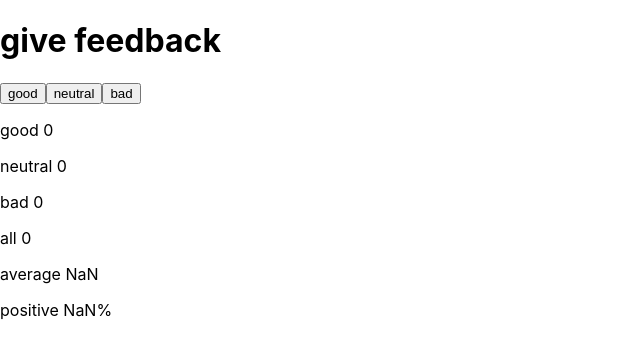
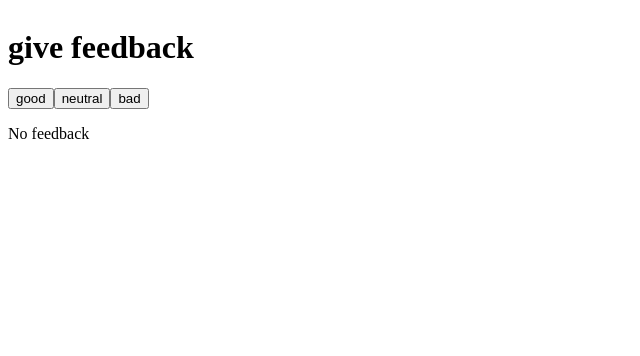
Before and after one commit to khodijah0498/fullstackopen_part1, a React (Create React App) app in the folder unicafe/: page / in a window 1280 px wide. Shown: the top 356 px of the page, without its empty margins (0-640 px from the left). Built offline with nearby package versions, Linux system fonts and the light colour scheme.

Commit message:
1.9: unicafe step4

```diff
--- a/unicafe/src/App.js
+++ b/unicafe/src/App.js
@@ -18,12 +18,14 @@ const App = () => {
   };
 
   return (
-    <div>
+    <div className="container">
       <h1>give feedback</h1>
+      <div>
       <button onClick={addGood}>good</button>
       <button onClick={addNeutral}>neutral</button>
       <button onClick={addBad}>bad</button>
-      <Statistics good = {good} neutral ={neutral} bad = {bad} sum ={sum} average ={average} positive ={positive}/>
+      </div>
+      {sum ? <Statistics good = {good} neutral ={neutral} bad = {bad} sum ={sum} average ={average} positive ={positive}/> : "No feedback"}
           </div>
   );
 };
--- a/unicafe/src/index.css
+++ b/unicafe/src/index.css
@@ -1,13 +1,7 @@
-body {
-  margin: 0;
-  font-family: -apple-system, BlinkMacSystemFont, 'Segoe UI', 'Roboto', 'Oxygen',
-    'Ubuntu', 'Cantarell', 'Fira Sans', 'Droid Sans', 'Helvetica Neue',
-    sans-serif;
-  -webkit-font-smoothing: antialiased;
-  -moz-osx-font-smoothing: grayscale;
+.container {
+  display: flex;
+  flex-direction: column;
 }
-
-code {
-  font-family: source-code-pro, Menlo, Monaco, Consolas, 'Courier New',
-    monospace;
+.container div {
+  margin-bottom: 1rem;
 }
```
